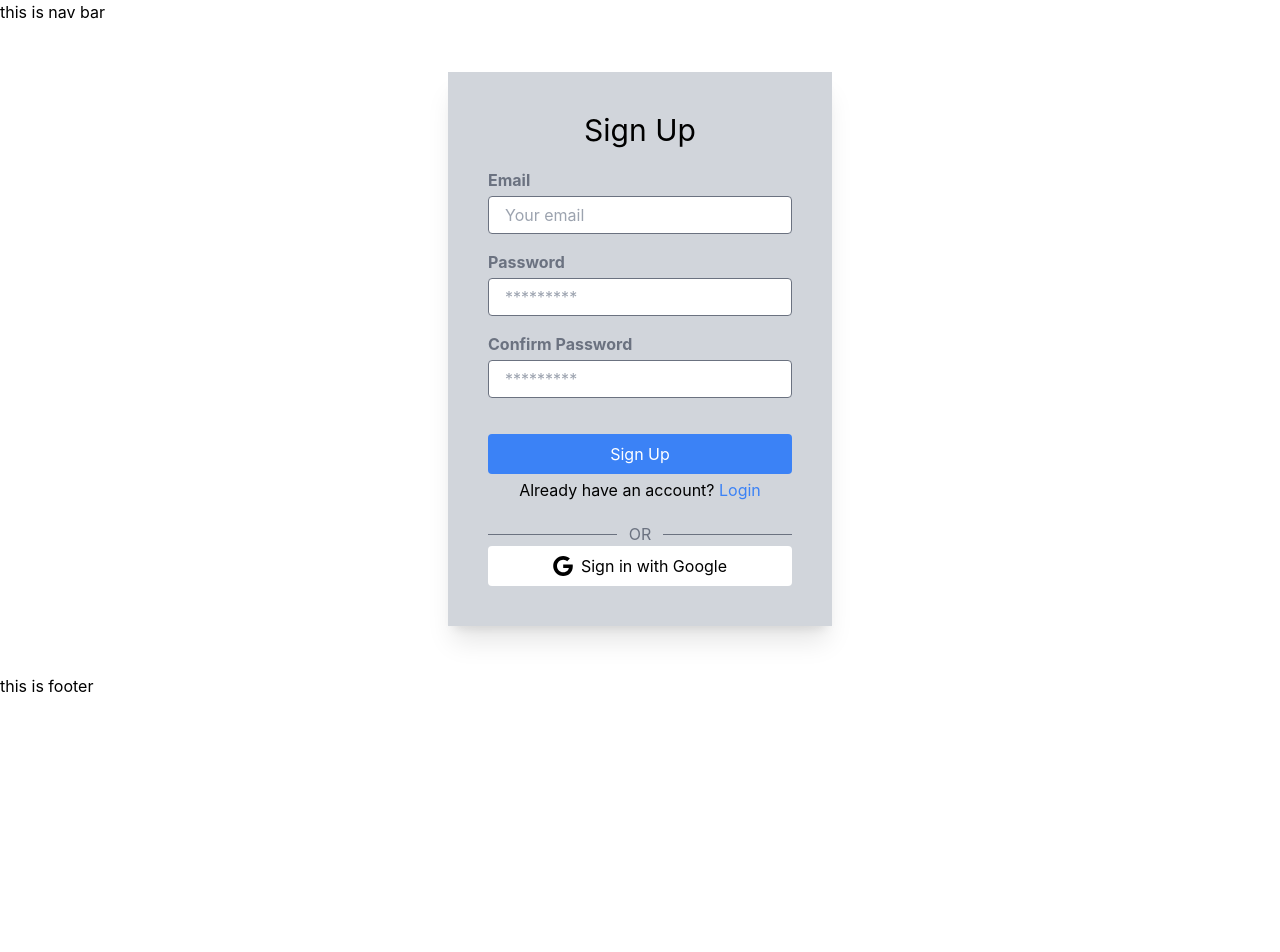
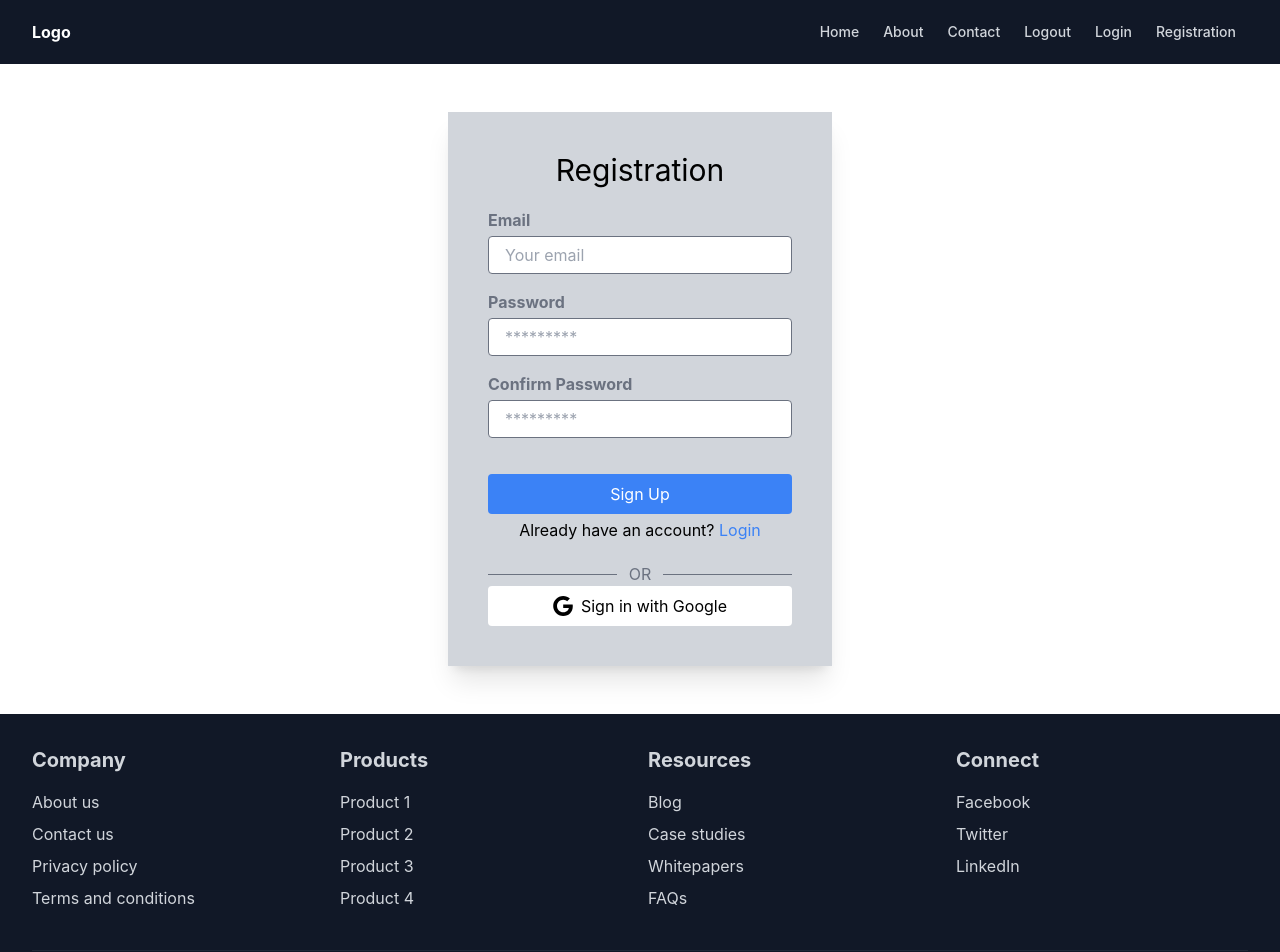
Before and after one commit to RayhanalKavey/Jom-management-client, a React (Create React App) app: page /registration in a window 1280 px wide. Shown: the top 952 px of the page. Before the commit the page ends 800 px from the top, so only its background shows below. Built offline with nearby package versions, Linux system fonts and the light colour scheme.

Commit message:
Add responsive tailwind css navbar.

```diff
--- a/src/layout/shared/Footer/Footer.js
+++ b/src/layout/shared/Footer/Footer.js
@@ -1,7 +1,129 @@
 import React from "react";
+import { Link } from "react-router-dom";
 
 const Footer = () => {
-  return <div>this is footer</div>;
+  return (
+    <footer className="bg-gray-900 text-gray-300">
+      <div className="max-w-7xl mx-auto px-4 sm:px-6 lg:px-8 py-8">
+        <div className="grid grid-cols-1 sm:grid-cols-2 md:grid-cols-4 gap-4">
+          <div className="mb-8 sm:mb-0">
+            <h2 className="font-bold text-xl mb-4">Company</h2>
+            <ul className="list-none">
+              <li className="mb-2">
+                <Link href="#" className="hover:text-gray-500">
+                  About us
+                </Link>
+              </li>
+              <li className="mb-2">
+                <Link href="#" className="hover:text-gray-500">
+                  Contact us
+                </Link>
+              </li>
+              <li className="mb-2">
+                <Link href="#" className="hover:text-gray-500">
+                  Privacy policy
+                </Link>
+              </li>
+              <li className="mb-2">
+                <Link href="#" className="hover:text-gray-500">
+                  Terms and conditions
+                </Link>
+              </li>
+            </ul>
+          </div>
+          <div className="mb-8 sm:mb-0">
+            <h2 className="font-bold text-xl mb-4">Products</h2>
+            <ul className="list-none">
+              <li className="mb-2">
+                <Link href="#" className="hover:text-gray-500">
+                  Product 1
+                </Link>
+              </li>
+              <li className="mb-2">
+                <Link href="#" className="hover:text-gray-500">
+                  Product 2
+                </Link>
+              </li>
+              <li className="mb-2">
+                <Link href="#" className="hover:text-gray-500">
+                  Product 3
+                </Link>
+              </li>
+              <li className="mb-2">
+                <Link href="#" className="hover:text-gray-500">
+                  Product 4
+                </Link>
+              </li>
+            </ul>
+          </div>
+          <div className="mb-8 sm:mb-0">
+            <h2 className="font-bold text-xl mb-4">Resources</h2>
+            <ul className="list-none">
+              <li className="mb-2">
+                <Link href="#" className="hover:text-gray-500">
+                  Blog
+                </Link>
+              </li>
+              <li className="mb-2">
+                <Link href="#" className="hover:text-gray-500">
+                  Case studies
+                </Link>
+              </li>
+              <li className="mb-2">
+                <Link href="#" className="hover:text-gray-500">
+                  Whitepapers
+                </Link>
+              </li>
+              <li className="mb-2">
+                <Link href="#" className="hover:text-gray-500">
+                  FAQs
+                </Link>
+              </li>
+            </ul>
+          </div>
+          <div>
+            <h2 className="font-bold text-xl mb-4">Connect</h2>
+            <ul className="list-none">
+              <li className="mb-2">
+                <Link href="#" className="hover:text-gray-500">
+                  Facebook
+                </Link>
+              </li>
+              <li className="mb-2">
+                <Link href="#" className="hover:text-gray-500">
+                  Twitter
+                </Link>
+              </li>
+              <li className="mb-2">
+                <Link href="#" className="hover:text-gray-500">
+                  LinkedIn
+                </Link>
+              </li>
+            </ul>
+          </div>
+        </div>
+        <div className="flex justify-between mt-8 border-t border-gray-800 pt-8">
+          <p>&copy; 2023 Company Name. All rights reserved.</p>
+          <ul className="flex space-x-4">
+            <li>
+              <Link href="#" className="hover:text-gray-500">
+                Privacy
+              </Link>
+            </li>
+            <li>
+              <Link href="#" className="hover:text-gray-500">
+                Terms
+              </Link>
+            </li>
+            <li>
+              <Link href="#" className="hover:text-gray-500">
+                Sitemap
+              </Link>
+            </li>
+          </ul>
+        </div>
+      </div>
+    </footer>
+  );
 };
-
 export default Footer;
--- a/src/layout/shared/Navbar/Navbar.js
+++ b/src/layout/shared/Navbar/Navbar.js
@@ -1,7 +1,102 @@
-import React from "react";
+import React, { useState } from "react";
+import { Link } from "react-router-dom";
 
 const Navbar = () => {
-  return <div>this is nav bar</div>;
+  const [isOpen, setIsOpen] = useState(false);
+
+  const toggleMenu = () => {
+    setIsOpen(!isOpen);
+  };
+
+  return (
+    <nav className="bg-gray-900">
+      <div className="max-w-7xl mx-auto px-4 sm:px-6 lg:px-8">
+        <div className="flex items-center justify-between h-16">
+          <div className="flex justify-between flex-1 ">
+            <Link to="#" className="text-white font-bold">
+              Logo
+            </Link>
+            {/* Hamburger button */}
+            <button
+              className="text-white ml-4 sm:hidden"
+              onMouseEnter={toggleMenu}
+              onMouseLeave={toggleMenu}
+            >
+              <svg className="h-6 w-6 fill-current" viewBox="0 0 24 24">
+                <path
+                  d="M4 6h16M4 12h16M4 18h16"
+                  stroke="currentColor"
+                  strokeWidth="2"
+                  strokeLinecap="round"
+                  strokeLinejoin="round"
+                />
+              </svg>
+            </button>
+          </div>
+          {/* Menu Link for large screen */}
+          <div className="hidden sm:flex sm:items-center">
+            <Link
+              to="/"
+              className="text-gray-300 hover:bg-gray-700 px-3 py-2 rounded-md text-sm font-medium"
+            >
+              Home
+            </Link>
+            <Link
+              to="/about"
+              className="text-gray-300 hover:bg-gray-700 px-3 py-2 rounded-md text-sm font-medium"
+            >
+              About
+            </Link>
+            <Link
+              to="/contact"
+              className="text-gray-300 hover:bg-gray-700 px-3 py-2 rounded-md text-sm font-medium"
+            >
+              Contact
+            </Link>
+            <Link className="text-gray-300 hover:bg-gray-700 px-3 py-2 rounded-md text-sm font-medium">
+              Logout
+            </Link>
+            <Link
+              to="/login"
+              className="text-gray-300 hover:bg-gray-700 px-3 py-2 rounded-md text-sm font-medium"
+            >
+              Login
+            </Link>
+            <Link
+              to="/registration"
+              className="text-gray-300 hover:bg-gray-700 px-3 py-2 rounded-md text-sm font-medium"
+            >
+              Registration
+            </Link>
+          </div>
+        </div>
+      </div>
+
+      {/* Mobile menu, show/hide based on menu state. */}
+      <div className={`sm:hidden ${isOpen ? "block" : "hidden"}`}>
+        <div className="px-2 pt-2 pb-3 space-y-1">
+          <Link
+            to="#"
+            className="text-gray-300 hover:bg-gray-700 px-3 py-2 rounded-md text-sm font-medium"
+          >
+            Link 1
+          </Link>
+          <Link
+            to="#"
+            className="text-gray-300 hover:bg-gray-700 px-3 py-2 rounded-md text-sm font-medium"
+          >
+            Link 2
+          </Link>
+          <Link
+            to="#"
+            className="text-gray-300 hover:bg-gray-700 px-3 py-2 rounded-md text-sm font-medium"
+          >
+            Link 3
+          </Link>
+        </div>
+      </div>
+    </nav>
+  );
 };
 
 export default Navbar;
--- a/src/pages/authentication/Registration/Registration.js
+++ b/src/pages/authentication/Registration/Registration.js
@@ -69,7 +69,7 @@ const Registration = () => {
   return (
     <div className="flex items-center justify-center mx-5 my-12">
       <div className="w-96 bg-gray-300 p-10 shadow-xl rounded-tr-50 rounded-bl-50">
-        <h1 className="text-3xl mb-5 text-center">Sign Up</h1>
+        <h1 className="text-3xl mb-5 text-center">Registration</h1>
         <form onSubmit={handleSubmit(handleOnSubmit)}>
           <div className="form-control w-full max-w-xs">
             {/* -----Email--- */}
```
